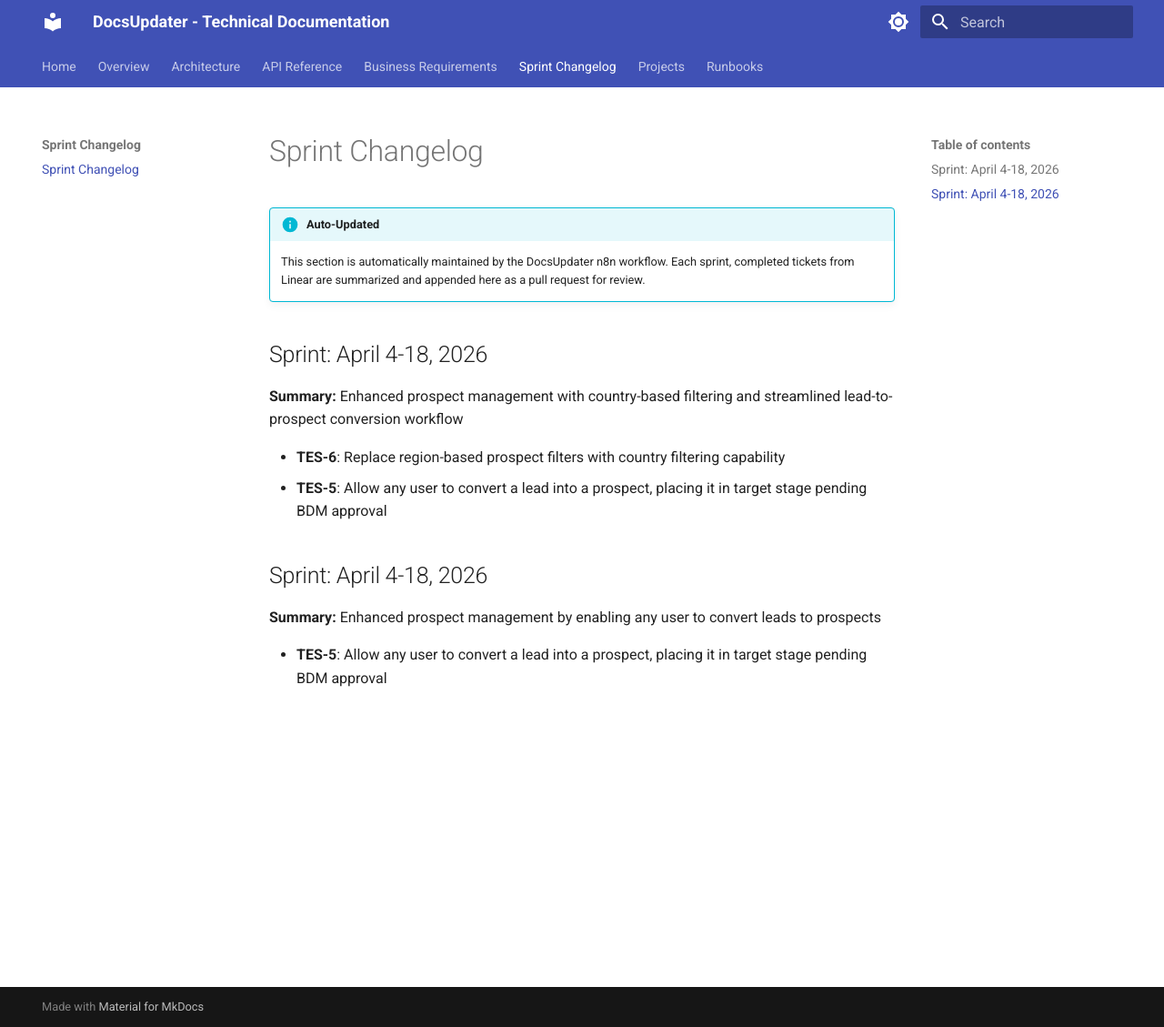
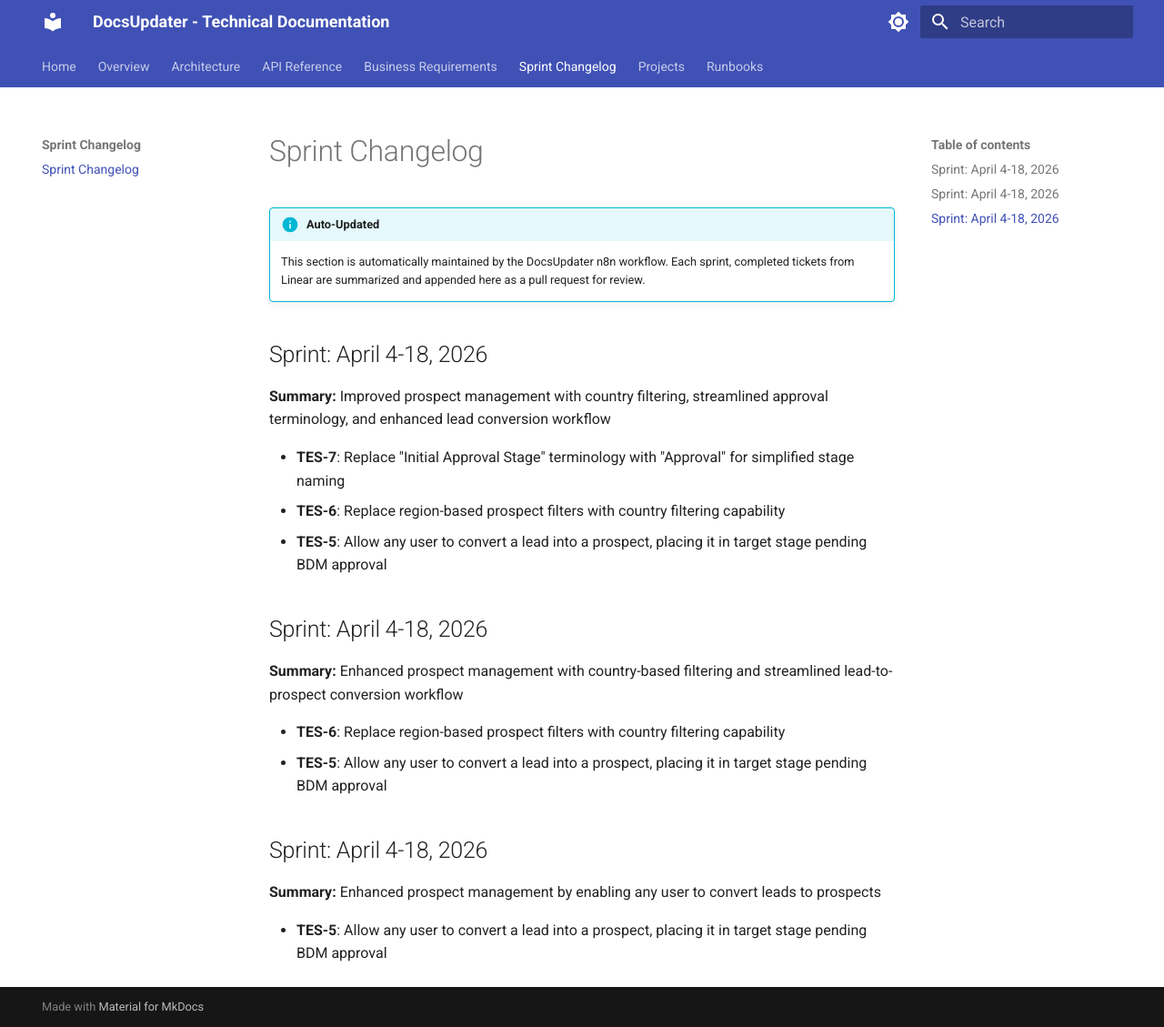
Before and after one commit to MuhammadJunieITG/DocUpdater, an MkDocs documentation site: the page built from docs/sprint-changelog/index.md, in a window 1280 px wide and 1129 px high. Shown: the whole window at 91% size. Built offline with MkDocs 1.6.1 and Material for MkDocs 9.7.7, drawn with Linux system fonts in a browser that asks for light colours.

Commit message:
docs: update docs/sprint-changelog/index.md from sprint null

```diff
--- a/docs/sprint-changelog/index.md
+++ b/docs/sprint-changelog/index.md
@@ -4,6 +4,14 @@
     This section is automatically maintained by the DocsUpdater n8n workflow. Each sprint, completed tickets from Linear are summarized and appended here as a pull request for review.
 
 <!-- New sprint entries are prepended below this line by the automation -->
+
+## Sprint: April 4-18, 2026
+
+**Summary:** Improved prospect management with country filtering, streamlined approval terminology, and enhanced lead conversion workflow
+
+- **TES-7**: Replace "Initial Approval Stage" terminology with "Approval" for simplified stage naming
+- **TES-6**: Replace region-based prospect filters with country filtering capability
+- **TES-5**: Allow any user to convert a lead into a prospect, placing it in target stage pending BDM approval
 
 ## Sprint: April 4-18, 2026
 
```
